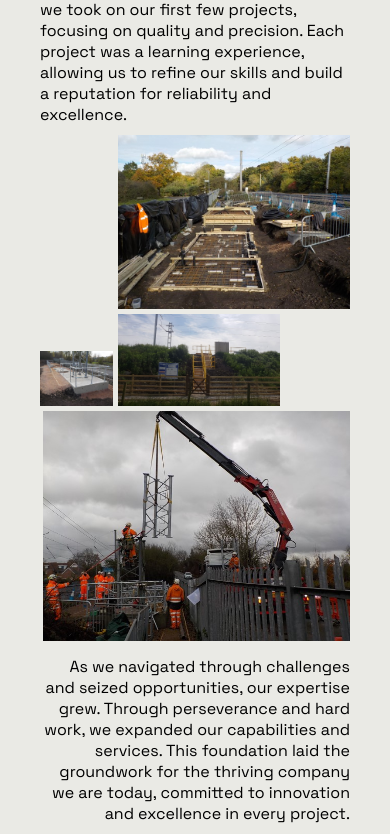
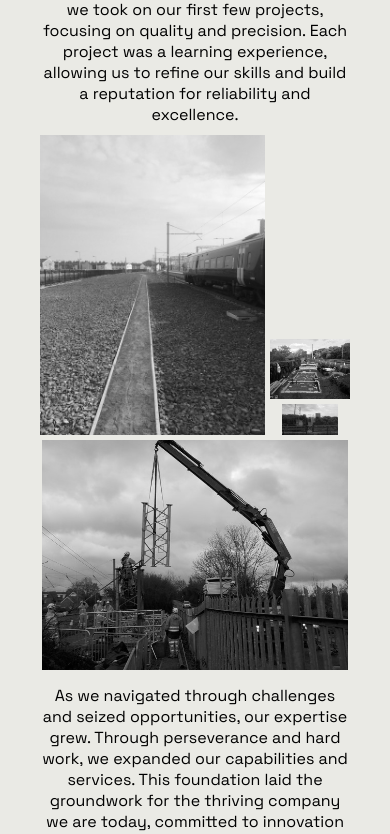
Before and after one commit to miriamciurea/apt, a React (Vite) app in the folder frontend/: page /about in a window 390 px wide. Shown: the part 1540-2374 px from the top of the page. Built offline with nearby package versions, Linux system fonts and the light colour scheme.

Commit message:
added some changes

```diff
--- a/frontend/src/components/domains/Domain.module.css
+++ b/frontend/src/components/domains/Domain.module.css
@@ -22,9 +22,6 @@
   /* Set the font size to 36px */
 }
 
-.firstIcon {
-
-}
 
 .title .highlight {
   color: #007AFF;
--- a/frontend/src/components/early-days/EarlyDays.module.css
+++ b/frontend/src/components/early-days/EarlyDays.module.css
@@ -1,5 +1,11 @@
 .container img {
   width: 100%;
+  height: auto;
+  /* Maintain the aspect ratio of images */
+  filter: grayscale(100%) !important;
+  /* Apply grayscale */
+  transition: transform 0.3s ease, filter 0.3s ease;
+  /* Smooth transition for transform and filter */
 }
 
 .container {
@@ -13,24 +19,21 @@
   grid-template-columns: 1fr 1fr;
   height: auto;
   justify-content: center;
-
 }
 
 .contentItem1 {
   text-align: left;
-  /* width: 50%; */
 }
 
 .contentItem2 {
   text-align: right;
-  /* width: 50%; */
   justify-self: end;
 }
 
 .photoImage {
-  height: 700px;
+  height: 400px;
+  /* Adjust the height for a better layout */
 }
-
 
 .photo1 {
   display: flex;
@@ -38,7 +41,6 @@
   justify-content: end;
   align-items: end;
   margin-top: 10px;
-
 }
 
 .photo2 {
@@ -51,12 +53,30 @@
   font-size: 2rem;
 }
 
+.photoImage:hover {
+  transform: scale(1.05);
+  /* Slightly enlarge the image */
+  filter: grayscale(0%) !important;
+  /* Remove grayscale effect on hover */
+}
+
 @media (max-width: 560px) {
   .content {
-    grid-template-columns: none;
+    grid-template-columns: 1fr;
+    /* Use single column layout on smaller screens */
+    text-align: center;
   }
 
-  .photo2 img {
+  .contentItem1,
+  .contentItem2 {
+    text-align: center;
+    justify-self: center;
+    /* Center the content */
+  }
+
+  .photo2 img,
+  .photo1 img {
     width: 100%;
+    height: auto;
   }
 }
--- a/frontend/src/components/early-days/EarlyDays.tsx
+++ b/frontend/src/components/early-days/EarlyDays.tsx
@@ -1,6 +1,6 @@
 import React from 'react';
 import styles from './EarlyDays.module.css';
-import h1 from '/public/images/h1.jpeg'; // Import local images
+import b2 from '/public/images/b2.jpeg'; // Import local images
 import h2 from '/public/images/h2.jpeg';
 import h3 from '/public/images/h3.jpeg';
 import h4 from '/public/images/h4.jpeg';
@@ -25,9 +25,13 @@ const EarlyDays: React.FC = () => {
             <div className={styles.photo1}>
               <div>
                 <img
-                  src={h1} // Swapped this to h3.jpeg
+                  src={b2} // Swapped this to h3.jpeg
                   alt="Construction Site"
                   className="photoImage"
+                                    style={{
+                    height: '300px',
+                    width: 'auto'
+                  }}
                 />
               </div>
 
@@ -39,7 +43,7 @@ const EarlyDays: React.FC = () => {
                 />
 
                 <img
-                  src={h4} // Swapped this to h1.jpeg
+                  src={h4} // Swapped this to b2.jpeg
                   alt="Construction"
                   className="photoImage"
                   style={{
--- a/frontend/src/components/footer/Footer.tsx
+++ b/frontend/src/components/footer/Footer.tsx
@@ -14,8 +14,7 @@ const Footer: React.FC = () => {
         <div className={styles.about}>
           <div className={styles.title}>Who We Are</div>
           <div>
-            APT is a construction agency that specializes in rail, civil and
-            optic fibre, located in Midlands, United Kingdom.
+            APT is a company  that specializes in civil-rail and utilities, located in Midlessex, United Kingdom.
           </div>
           <div className={styles.copyright}>
             <Link to="/copyright">Copyright</Link>
```
